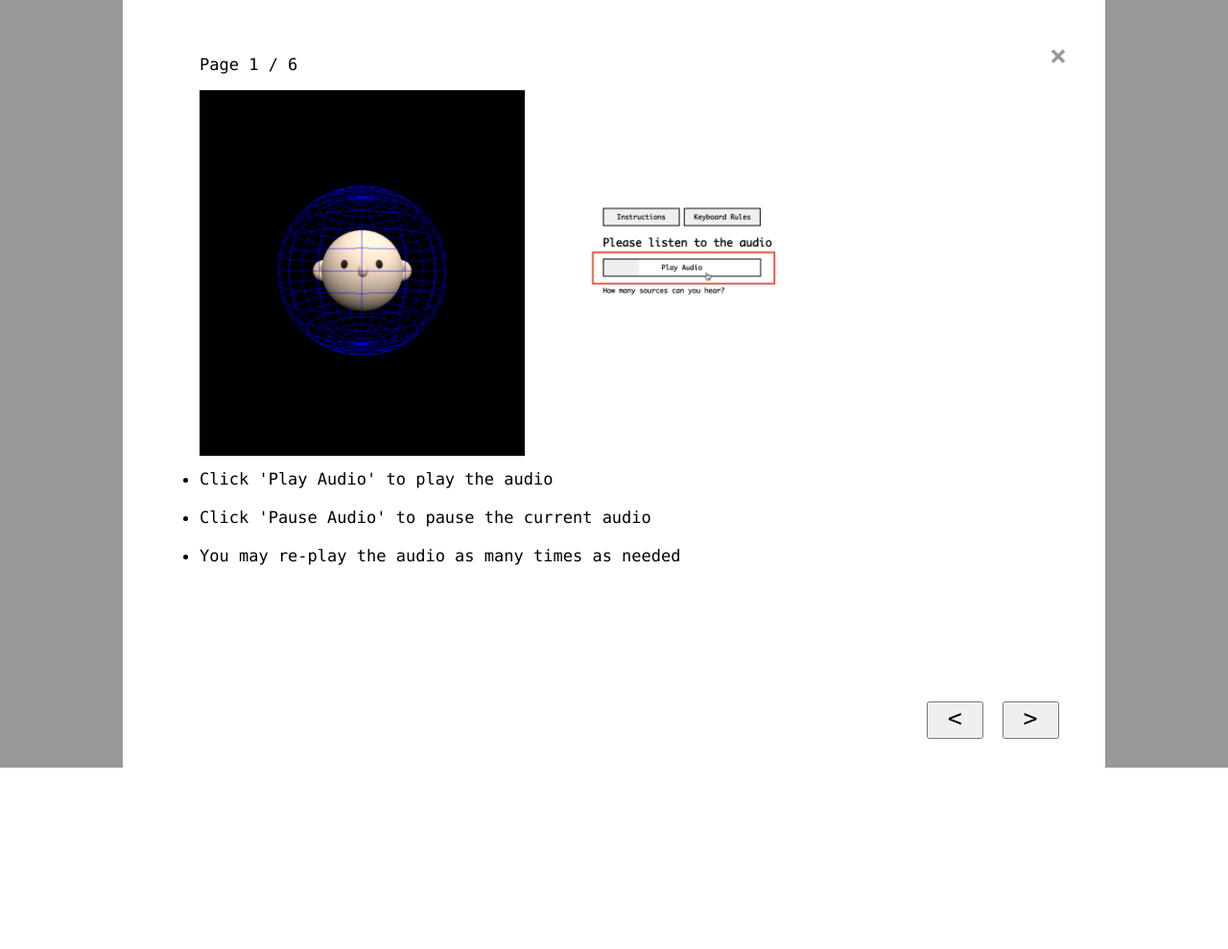
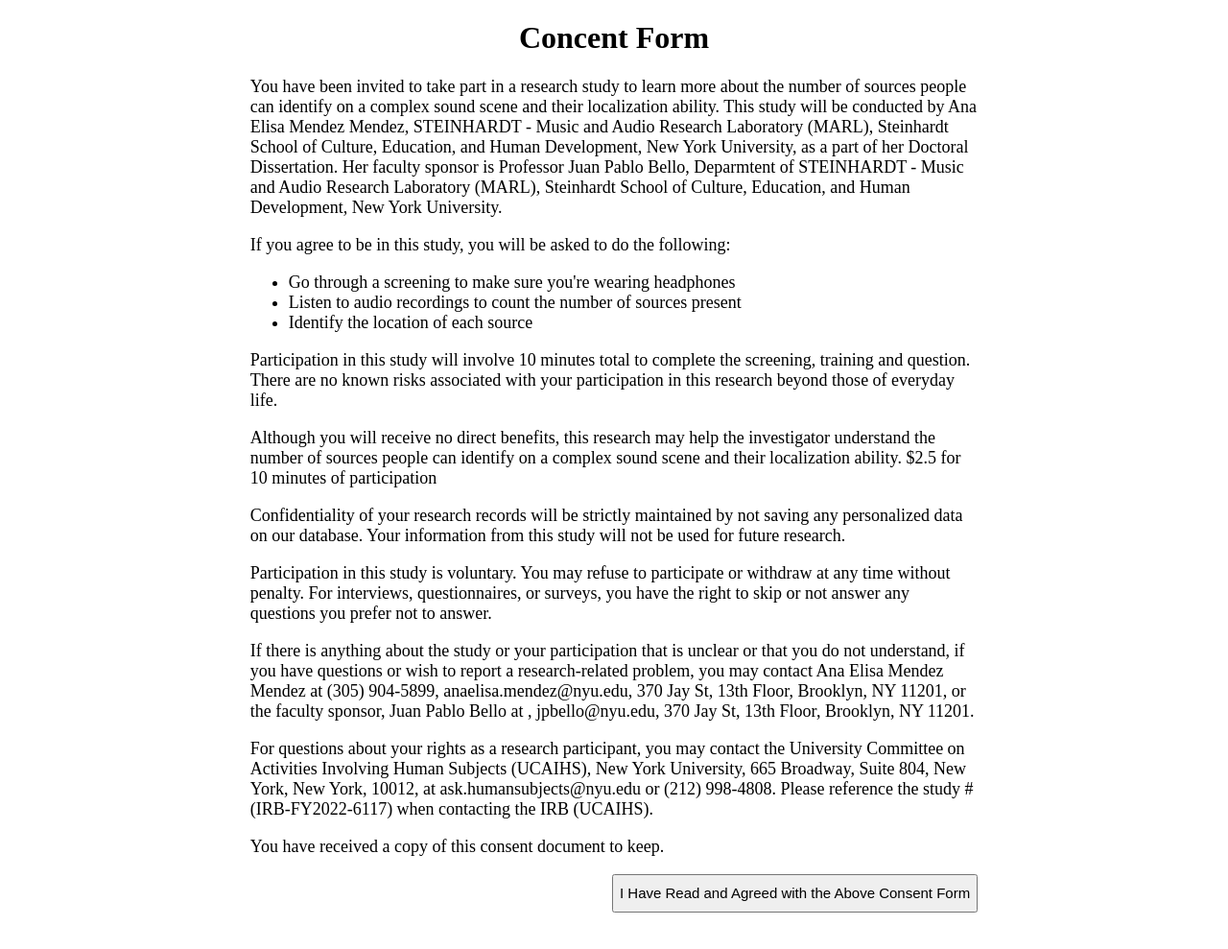
Before and after one commit to ANNIZHENG/Annotation-Interface, a Flask app: template templates/index.html in a window 1280 px wide. Shown: the whole page at 96% size. Before the commit the page ends 800 px from the top, so only its background shows below. Run offline with Flask 2, Linux system fonts and the light colour scheme; the template is opened without the code that fills it, so the values that code supplies are empty; some libraries are stand-ins or nearby versions.

Commit message:
add consent form

```diff
--- a/templates/index.html
+++ b/templates/index.html
@@ -1,228 +1,74 @@
-<!--
-BSD 2-Clause License
-
-Copyright (c) 2017, The HeadphoneCheck Authors (see AUTHORS)
-All rights reserved.
-
-Contact Ray Gonzalez raygon@mit.edu or Kevin J. P. Woods kwoods@mit.edu
-=======================================================================
--->
-
 <!DOCTYPE html>
-<html>
+<html lang="en">
 <head>
-    <!-- Import jQuery from Google CDN -->
-    <script src="https://ajax.googleapis.com/ajax/libs/jquery/3.2.1/jquery.min.js"></script>
-    <script type="text/javascript" src="/templates/HeadphoneCheck.js"></script>
-    <style type="text/css">
-      *, *::before, *::after {
-        box-sizing: border-box;
-        font-family: Monaco;
+	<title>Concent Form</title>
+	<style>
+		body{
+			margin-bottom:12vh;
 		}
-
-      div{
-        margin-bottom: 15px;
-      }
-
-      body {
-        margin-top: 0;
-        padding-left: 20vh;
-        padding-right: 20vh;
-        display: flex;
-        flex-direction: column;
-      }
-
-      li {
-        margin-bottom: 20px;
-        font-size: 17px;
-      }
-
-      input[type=radio] {
-        height:20px;
-        width:20px;
-      }
-
-      label{
-        display: block;
-      }
-
-      #message {
-        font-weight: bold;
+		h1{
 			text-align: center;
-        cursor: pointer;
-        font-size: 15px;
-        width: 170px;
-        height: 40px;
-        background-color: #efefef;
-        border: 2px solid black;
-      }
-
-      #message:hover,
-      #message:focus{
-        background-color:#c7c7c7;
-      }
-
-      #modal {
-	      position: absolute;
-	      left: 0;
-	      top: 0;
-	      width: 100%;
-	      height: 100%;
-	      background-color: rgba(0,0,0,0.4);
-      }
-
-      .instructions {
-	      margin: auto;
-	      padding: 40px;
-	      width: 80%;
-	      height: 100vh;
-	      background-color: white;
-      }
-
-      #sign {
-	      font-size: 30px;
-	      font-weight: bold;
-	      color: rgba(0,0,0,0.4);
-      }
-
-      .move {
-        display: inline;
-        margin-right: 10px;
-        padding-left: 20px;
-        padding-right: 20px;
-        padding-bottom: 5px;
-        font-size: 25px;
-        cursor: pointer;
-      }
-
-      #instruction-move {
-        position: absolute;
-        right: 13%;
-        bottom: 15px;
-      }
-
-      #sign:hover,
-      #sign:focus {
-	      cursor: pointer;
-	      color: rgba(0,0,0,0.7);
 		}
 	</style>
 </head>
-
-  <body onload="HeadphoneCheck.runHeadphoneCheck();">
-    <div style="margin-top: 20px;"> <button id="message">Instructions</button> </div>
-
-			<div id="modal">
-				<div class="instructions">
-					<span id="sign" style="float: right;">&times;</span>
-					<ul id="instruction1">
-						<p style="font-size: 17px;">Page 1 / 6</p>
-						<img src="/templates/interface/img/1.png" style="width:75%; margin-bottom: 10px;">
-						<li> Click 'Play Audio' to play the audio </li>
-						<li> Click 'Pause Audio' to pause the current audio </li>
-						<li> You may re-play the audio as many times as needed </li>
+<body>
+	<h1>Concent Form</h1>
+	<form action="/templates/check.html" style="padding-left: 20%; padding-right: 20%; font-size: 18px;">
+		<p>
+			You have been invited to take part in a research study to learn more about the number of
+			sources people can identify on a complex sound scene and their localization ability. This study
+			will be conducted by Ana Elisa Mendez Mendez, STEINHARDT - Music and Audio Research
+			Laboratory (MARL), Steinhardt School of Culture, Education, and Human Development, New
+			York University, as a part of her Doctoral Dissertation. Her faculty sponsor is Professor Juan
+			Pablo Bello, Deparmtent of STEINHARDT - Music and Audio Research Laboratory (MARL),
+			Steinhardt School of Culture, Education, and Human Development, New York University.
+		</p>
+		<p>
+			If you agree to be in this study, you will be asked to do the following:
+			<ul>
+				<li>Go through a screening to make sure you're wearing headphones</li>
+				<li>Listen to audio recordings to count the number of sources present</li>
+				<li>Identify the location of each source</li>
 			</ul>
-					<ul id="instruction2" style="display: none;">
-						<p style="font-size: 17px;">Page 2 / 6</p>
-						<img src="/templates/interface/img/2.png" style="width:75%; margin-bottom: 10px;">
-						<li> Once you have finished listening to the audio, you may see a dropdown menu in which you may select the number of sources you have heard </li>
-						<li> You may annotate <b>LESS</b> number of annotation points if you want, but you must annotate <b>MORE THAN</b> 1 source </li>
-					</ul>
-					<ul id="instruction3" style="display: none;">
-						<p style="font-size: 17px;">Page 3 / 6</p>
-						<img src="/templates/interface/img/3.png" style="width:75%; margin-bottom: 10px;">
-						<li> Once you have selected a number，three 2D views will automatically appear </li>
-						<li> These three views are where you perform the annotation </li>
-						<li> The head view is for azimuth annotation, and the back and side views are for elevation annotation </li>
-					</ul>
-					<ul id="instruction4" style="display: none;">
-						<p style="font-size: 17px;">Page 4 / 6</p>
-						<img src="/templates/interface/img/4.png" style="width:75%; margin-bottom: 10px;">
-						<li> <b> You may always check the keyboard rules by pressing the [Keyboard Rules] button  </b> </li>
-						<li> Press <b>[Option]</b> or <b>[Alt]</b> key to add an annotation once you see the cursor turning to '+' </li>
-						<li> Press <b>[Command]</b> or <b>[Win]</b> key to delete an annotation once you see the cursor turning to '-' </li>
-						<li> Deleting an annotation means to delete both its annotated azimuth and elevation </li>
-					</ul>
-					<ul id="instruction5" style="display: none;">
-						<p style="font-size: 17px;">Page 5 / 6</p>
-						<img src="/templates/interface/img/5.png" style="width:75%; margin-bottom: 10px;">
-						<li> You may adjust the azimuth and the elevation with [+] and [-] buttons, or by dragging the annotation dots </li>
-						<li> At certain angles where the annotation can be "seen" from both the back and the side view, the system will annotate the 'second elevation' for you</li>
-						<li> The annotation will appear automatically in the 3D view </p>
-					</ul>
-					<ul id="instruction6" style="display: none;">
-						<p style="font-size: 17px;">Page 6 / 6</p>
-						<img src="/templates/interface/img/4.png" style="width:75%; margin-bottom: 10px;">
-						<li> You may rotate the 3D head, but you can not perform anything towards the head directly </li>
-						<li> You can not annotate more annotations than the number of sources you have entered </li>
-						<li> You may change the number of sources you have entered </li>
-					</ul>
-					<div id="instruction-move">
-						<button class="move" id="instruction-left">&lt;</button>
-						<button class="move" id="instruction-right">&gt;</button>
-					</div>
-				</div>
-			</div>
-
-    <div id="hc-container"></div>
-    <script>
-      $(document).on('hcHeadphoneCheckEnd', function(event, data) {
-        var results = data.data;
-        var config = data.config;
-        var didPass = data.didPass;
-        if (didPass) ajax_start();
-        else {
-          $('<div/>', {
-            html: 'Screening task failed.<br/><br/>Total Correct: ' + results.totalCorrect + '<br/>Please re-do the head phone check tasks'
-          }).appendTo($('body'));
-        }
-      });
-
-      var curr_instruction = 1;
-
-      document.getElementById('message').addEventListener("click",popRules);
-      document.getElementById('instruction-left').addEventListener("click",move_instruction_last);
-      document.getElementById('instruction-right').addEventListener("click",move_instruction_next);
-      document.getElementById("sign").addEventListener("click",closeRules);
-
-      function popRules(e){
-        e.preventDefault();
-        modal.style.display = "block";
-      }
-
-      function closeRules(e){
-        e.preventDefault();
-        modal.style.display = "none";
-      }
-
-      function move_instruction_next(e){
-        e.preventDefault();
-        if (curr_instruction < 6) {
-          document.getElementById('instruction'+curr_instruction).style.display = 'none';
-          document.getElementById('instruction'+(curr_instruction+1)).style.display = '';
-          curr_instruction += 1;
-        }
-      }
-
-      function move_instruction_last(e){
-        e.preventDefault();
-        if (curr_instruction > 1) {
-          document.getElementById('instruction'+curr_instruction).style.display = 'none';
-          document.getElementById('instruction'+(curr_instruction-1)).style.display = '';
-          curr_instruction -= 1;
-        }
-      }
-
-      function ajax_start(){
-        var req = new XMLHttpRequest();
-        req.open('POST', '/annotation_interface');
-        req.onreadystatechange = function() {
-          if (req.readyState == 4 && req.response != 'success') window.alert('Something went wrong');
-          if ((req.status == 200 || req.status == 304) && req.responseText == 'success') window.location = '/templates/interface/test.html';
-        }
-        req.send();
-      }
-
-    </script>
+		</p>
+		<p>
+			Participation in this study will involve 10 minutes total to complete the screening, training and
+			question. There are no known risks associated with your participation in this research beyond
+			those of everyday life.
+		</p>
+		<p>
+			Although you will receive no direct benefits, this research may help the investigator understand
+			the number of sources people can identify on a complex sound scene and their localization
+			ability. $2.5 for 10 minutes of participation
+		</p>
+		<p>
+			Confidentiality of your research records will be strictly maintained by not saving any
+			personalized data on our database. Your information from this study will not be used for future
+			research.
+		</p>
+		<p>
+			Participation in this study is voluntary. You may refuse to participate or withdraw at any time
+			without penalty. For interviews, questionnaires, or surveys, you have the right to skip or not
+			answer any questions you prefer not to answer.
+		</p>
+		<p>
+			If there is anything about the study or your participation that is unclear or that you do not
+			understand, if you have questions or wish to report a research-related problem, you may contact
+			Ana Elisa Mendez Mendez at (305) 904-5899, anaelisa.mendez@nyu.edu, 370 Jay St, 13th
+			Floor, Brooklyn, NY 11201, or the faculty sponsor, Juan Pablo Bello at , jpbello@nyu.edu, 370
+			Jay St, 13th Floor, Brooklyn, NY 11201.
+		</p>
+		<p>
+			For questions about your rights as a research participant, you may contact the University
+			Committee on Activities Involving Human Subjects (UCAIHS), New York University, 665
+			Broadway, Suite 804, New York, New York, 10012, at ask.humansubjects@nyu.edu or (212)
+			998-4808. Please reference the study # (IRB-FY2022-6117) when contacting the IRB
+			(UCAIHS).
+		</p>
+		<p>
+			You have received a copy of this consent document to keep.
+		</p>
+		<button style="height: 40px; font-size: 15px; float: right;"> I Have Read and Agreed with the Above Consent Form </button>
+	</form>
 </body>
 </html>
```
Also changed, not shown: templates/check.html (added, +227 -0 lines), 2 other files. Lines whose indentation alone changed are shown as unchanged.
